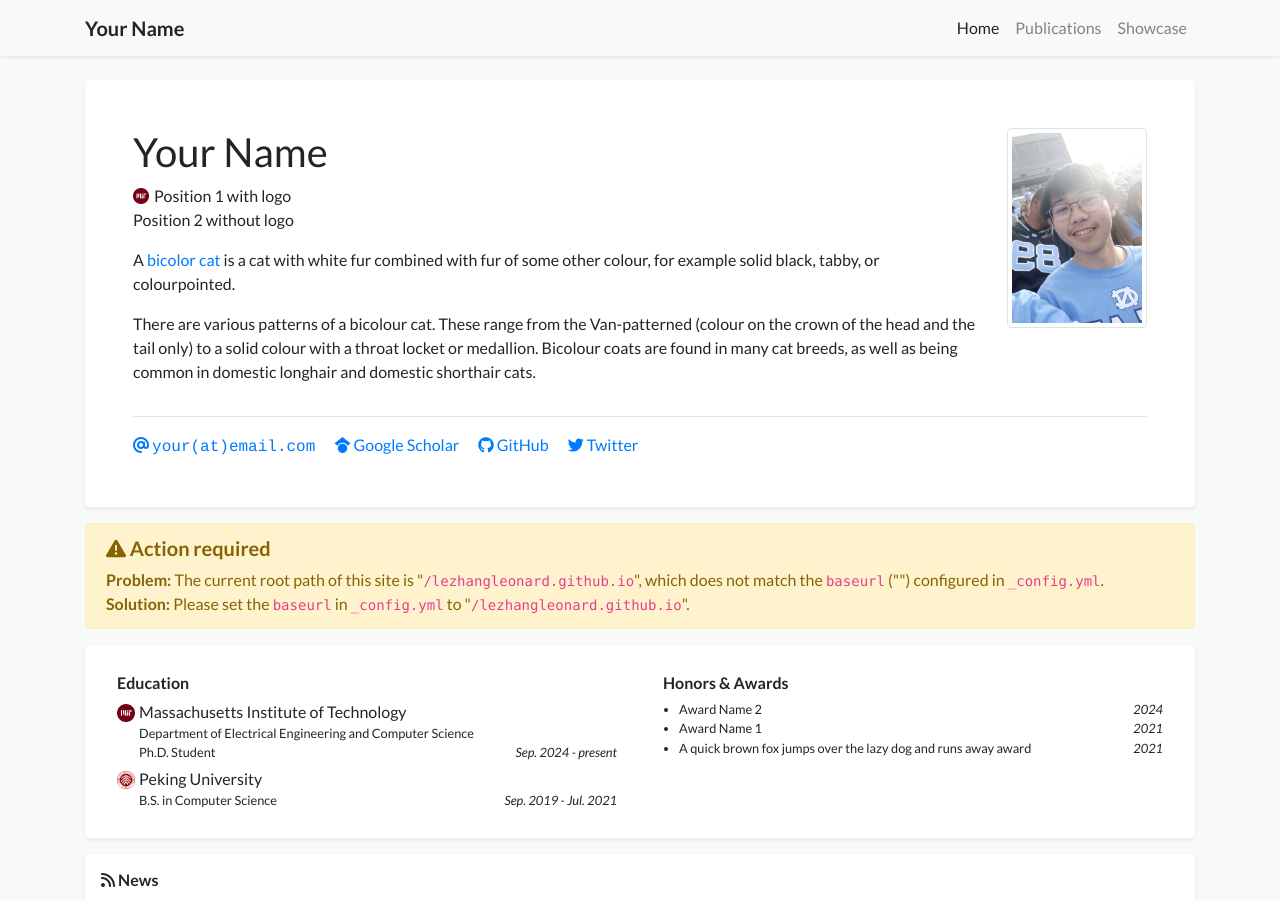
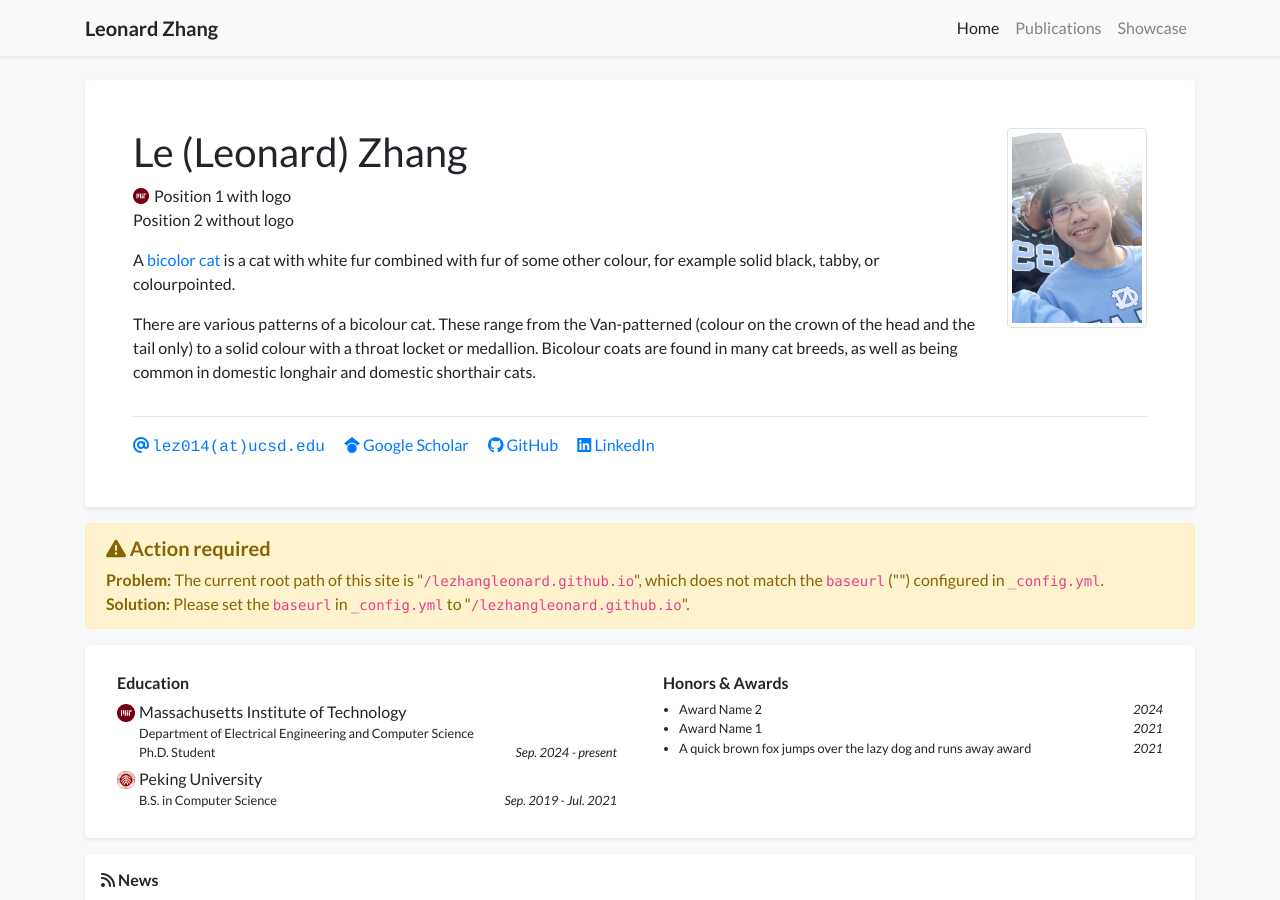
Before and after one commit to lezhangleonard/lezhangleonard.github.io, a Jekyll site: the page built from index.html, in a window 1280 px wide and 900 px high. Built offline with Jekyll 4.4.1, drawn with Linux system fonts in a browser that asks for light colours; nearby versions of some CDN libraries; a style sheet for code colours, icons or effects is not loaded.

Commit message:
Update profile.yml

```diff
--- a/_data/profile.yml
+++ b/_data/profile.yml
@@ -1,22 +1,22 @@
-primary_name: "Your Name"
+primary_name: "Le (Leonard) Zhang"
 secondary_name: ""
-navbar_name: "Your Name"
+navbar_name: "Leonard Zhang"
 
 positions:
-- logo: /assets/images/badges/MIT_Social_circle.png  # Logo is optional
+- logo: /assets/images/badges/MIT_Social_circle.png
   name: Position 1 with logo
 - name: Position 2 without logo
 
 
-email: "your@email.com"
+email: "lez014@ucsd.edu"
 # cv_link: link-to-your-cv-file
-gscholar: xFmQpf4AAAAJ  # This is an example, replace it with your own Google Scholar ID
-github: your_github_id
-twitter: your_twitter_id  # Do not include the '@' symbol
+gscholar: tFFuEqwAAAAJ  # This is an example, replace it with your own Google Scholar ID
+github: lezhangleonard
+# twitter: your_twitter_id  # Do not include the '@' symbol
 # wechat_qrcode: /assets/images/etc/wechat.jpg
 # wechat_prompt: >-
 #   Please tell me your <strong>name</strong> and <strong>affiliation</strong> (current or past) when adding my wechat. Thanks!
-# linkedin: your-linked-in-id
+linkedin: le-leonard-zhang
 # orcid: 0000-0000-0000-0000
 
 short_bio_text_justify: false
```
